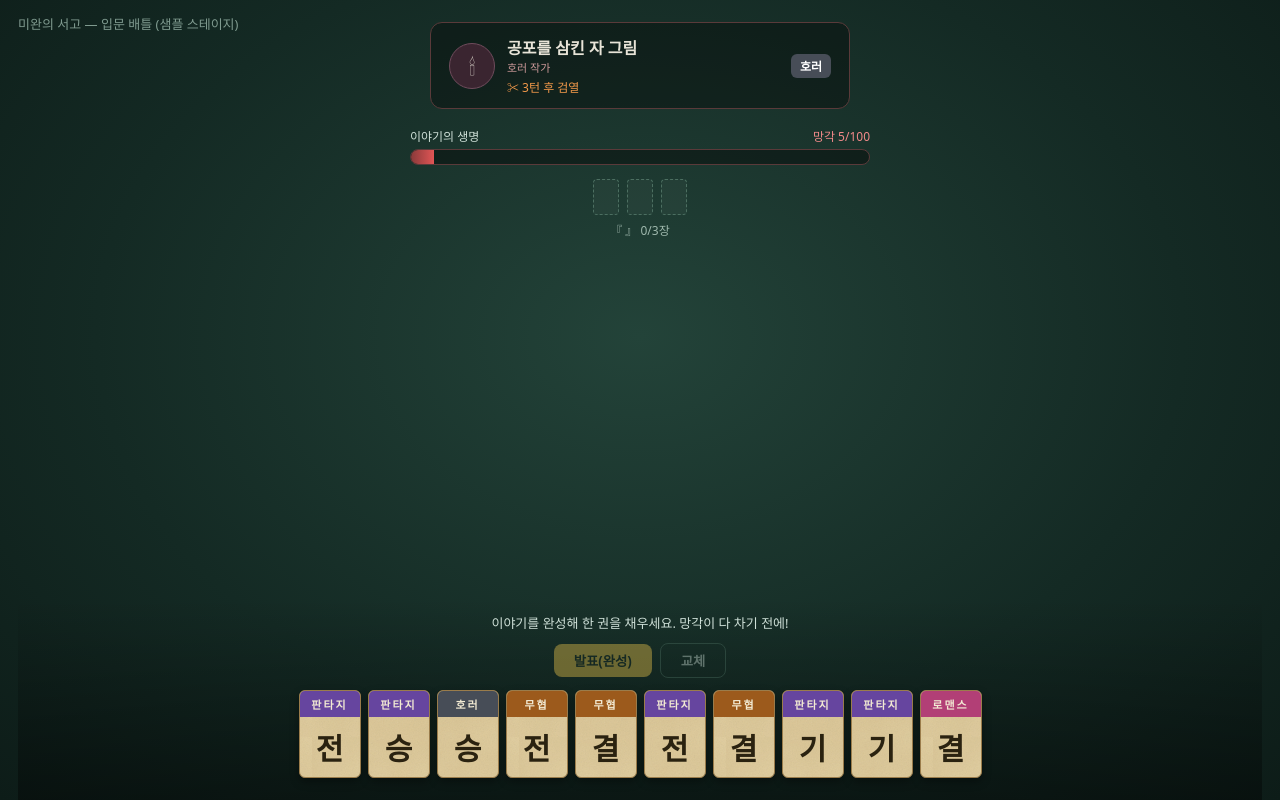
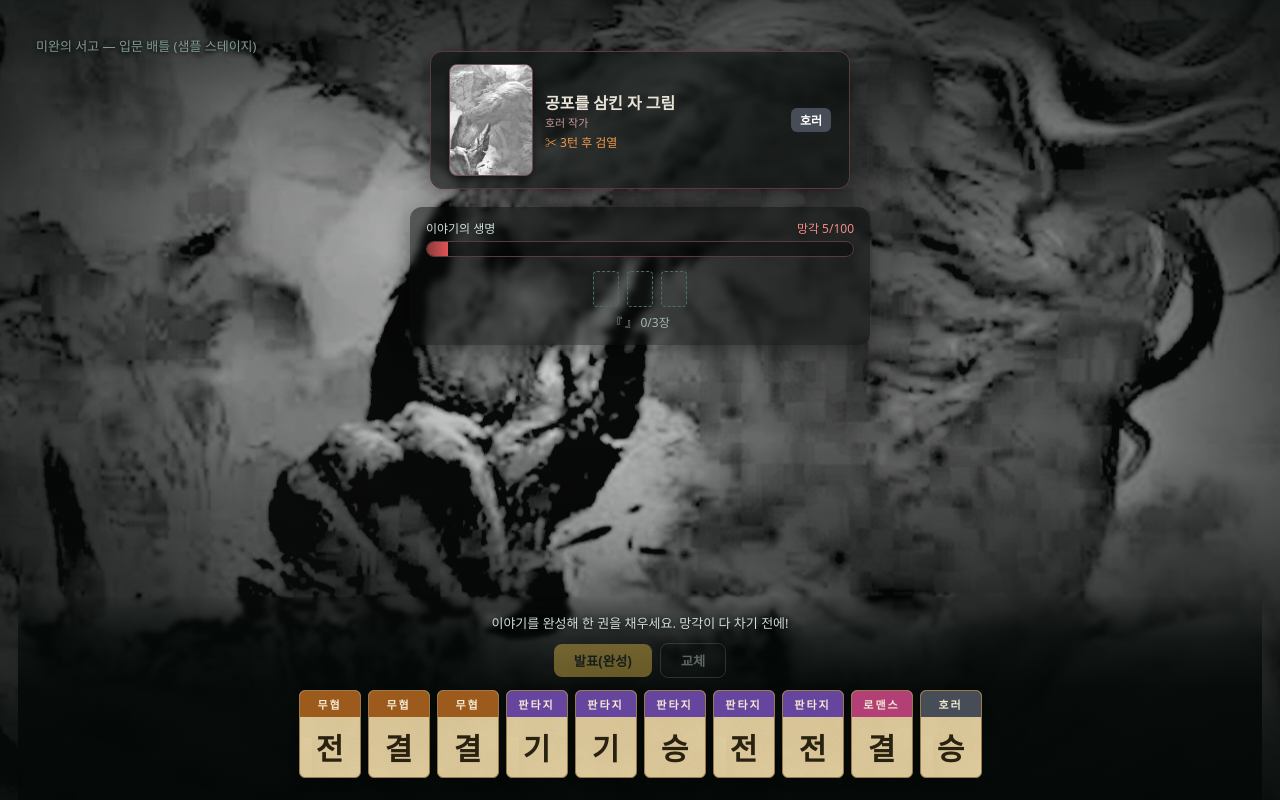
Before and after one commit to urusa52/nan-duel-m1, a plain HTML site: page 3p/m2.html in a window 1280 px wide. Drawn offline with Linux system fonts and the light colour scheme.

```diff
--- a/3p/m2.html
+++ b/3p/m2.html
@@ -17,6 +17,8 @@
     border-radius:12px; padding:12px 18px; min-width:420px; }
   .b-av { width:46px; height:46px; border-radius:50%; background:#3a2530; border:1px solid #6f4c5c;
     display:flex; align-items:center; justify-content:center; font-size:22px; }
+  .b-portrait { width:84px; height:112px; border-radius:8px; border:1px solid #6f4c5c; flex:0 0 auto;
+    background-size:cover; background-position:center top; box-shadow:0 3px 10px rgba(0,0,0,.55); }
   .b-name { font-size:16px; font-weight:700; }
   .b-tag { font-size:11px; color:#c99; }
   .b-intent { font-size:12px; color:#f2994a; margin-top:3px; }
@@ -51,10 +53,53 @@
   .card.locked { filter:grayscale(.7) brightness(.65); cursor:default; }
   .card.locked::after { content:attr(data-lock); position:absolute; inset:0; display:flex; align-items:center;
     justify-content:center; font-size:20px; z-index:3; }
+  /* 살아있는 배경 (연필 · 애니메이션) — '압도' 톤 */
+  .bglayer{position:absolute;inset:0;z-index:0;overflow:hidden;pointer-events:none;background:#0a0d0c}
+  /* 배경이 주인공: 크게·밝게 잡고, 가독성은 아래 scrim(패널 뒤 어둠)이 책임진다 */
+  .bg{position:absolute;inset:-10%;background:url('./assets/bg_grim.png') center 42%/cover;
+    filter:url(#wob) brightness(.74) contrast(1.34) saturate(0);opacity:.92;
+    animation:drift 34s ease-in-out infinite alternate}
+  @keyframes drift{0%{transform:scale(1.14) translate(0,0)}100%{transform:scale(1.26) translate(-3.5%,-2.2%)}}
+  /* 아주 느린 숨쉬기 — 살아있는 느낌 */
+  .breathe{position:absolute;inset:0;background:radial-gradient(ellipse at 50% 44%, rgba(0,0,0,0), rgba(0,0,0,.5) 78%);
+    animation:breathe 11s ease-in-out infinite alternate}
+  @keyframes breathe{0%{opacity:.5}100%{opacity:1}}
+  .fog{position:absolute;inset:-25%;background:
+    radial-gradient(circle at 28% 62%, rgba(200,220,220,.07), transparent 42%),
+    radial-gradient(circle at 72% 40%, rgba(200,220,220,.06), transparent 46%);
+    animation:fog 22s linear infinite}
+  @keyframes fog{0%{transform:translate(0,0)}100%{transform:translate(6%,-4%)}}
+  /* 비네트만 — 중앙은 열어둬서 그림이 그대로 보이게 */
+  .tint{position:absolute;inset:0;background:
+    radial-gradient(ellipse at 50% 40%, transparent 46%, rgba(6,10,9,.72) 100%),
+    linear-gradient(180deg, rgba(6,10,9,.58), transparent 24%, transparent 56%, rgba(6,10,9,.8))}
+  .flash{position:absolute;inset:0;background:#dfeaff;opacity:0;mix-blend-mode:screen;animation:flash 9s linear infinite}
+  @keyframes flash{0%,90%,100%{opacity:0}91%{opacity:.4}92%{opacity:.05}93%{opacity:.3}95%{opacity:0}}
+  .m2>.title,.m2>#boss,.m2>.mid,.m2>.bottom{position:relative;z-index:1}
+  /* 결과창은 화면 전체를 덮어야 하므로 absolute 유지 (relative로 덮어쓰면 아래로 밀려남) */
+  .m2>#overlay{position:absolute;inset:0;z-index:20}
+
+  /* --- scrim: 배경을 세게 올린 만큼, UI 뒤에만 어둠을 깔아 가독성 확보 --- */
+  #boss{background:rgba(8,12,11,.62);backdrop-filter:blur(3px);box-shadow:0 6px 26px rgba(0,0,0,.5)}
+  .mid{background:rgba(8,12,11,.52);backdrop-filter:blur(3px);border-radius:12px;padding:12px 16px 14px;
+    box-shadow:0 6px 22px rgba(0,0,0,.45)}
+  .bottom{background:linear-gradient(0deg, rgba(5,9,8,.9) 55%, rgba(5,9,8,.6) 80%, transparent);
+    backdrop-filter:blur(2px)}
+  .title{text-shadow:0 1px 4px #000}
+  #hint{text-shadow:0 1px 5px #000}
 </style>
 </head>
 <body>
 <div class="m2">
+  <div class="bglayer">
+    <div class="bg"></div><div class="fog"></div><div class="breathe"></div><div class="tint"></div><div class="flash"></div>
+  </div>
+  <svg width="0" height="0" style="position:absolute"><filter id="wob" x="-8%" y="-8%" width="116%" height="116%">
+    <feTurbulence type="fractalNoise" baseFrequency="0.004 0.007" numOctaves="2" seed="4" result="n">
+      <animate attributeName="baseFrequency" dur="15s" values="0.004 0.007;0.006 0.009;0.004 0.007" repeatCount="indefinite"/>
+    </feTurbulence>
+    <feDisplacementMap in="SourceGraphic" in2="n" scale="12" xChannelSelector="R" yChannelSelector="G"/>
+  </filter></svg>
   <div class="title">미완의 서고 — 입문 배틀 (샘플 스테이지)</div>
   <div id="boss"></div>
 
@@ -73,6 +118,6 @@
 
   <div id="overlay" class="overlay hidden"></div>
 </div>
-<script type="module" src="./src/main-m2.js?v=1"></script>
+<script type="module" src="./src/main-m2.js?v=3"></script>
 </body>
 </html>
--- a/3p/src/main-m2.js
+++ b/3p/src/main-m2.js
@@ -13,7 +13,7 @@
 const CFG = {
   hand: 10, need: 3, forgetMax: 100, forgetStart: 5, forgetPerTurn: 8,
   pushback: { win: 50, normal: 35, lose: 18 },     // 상성별 망각 되밀기
-  boss: { genre: 'ho', name: '공포를 삼킨 자 그림', tag: '호러 작가', avatar: '🕯', censorEvery: 3, lockTurns: 2 },
+  boss: { genre: 'ho', name: '공포를 삼킨 자 그림', tag: '호러 작가', avatar: '🕯', img: './assets/boss_grim.png', censorEvery: 3, lockTurns: 2 },
   beats: { mu: 'sf', sf: 'fa', fa: 'ro', ro: 'ho', ho: 'mu' }, // A▶B = A가 B를 이김 (오각형)
   rules: { allowCrossGenreRun: false, allowGenreTriplet: false },
 };
@@ -33,10 +33,14 @@
 function reset() {
   S.wall = shuffle(buildWall(allIds, 3), makeRng((Math.random() * 1e9) | 0));
   S.hand = []; for (let i = 0; i < CFG.hand; i++) S.hand.push(drawCard());
+  sortHand();
   S.sel = new Set(); S.book = 0; S.forget = CFG.forgetStart; S.turn = 0; S.phase = 'play'; S.flash = '이야기를 완성해 한 권을 채우세요. 망각이 다 차기 전에!';
   render();
 }
 function drawCard() { const id = S.wall.pop(); return { id, lock: 0 }; }
+const GORDER = { mu: 0, sf: 1, fa: 2, ro: 3, ho: 4 };
+// 손패 자동 정렬 (장르→단계). 손패 구성이 바뀔 때(선택 비어있을 때)만 호출.
+function sortHand() { S.hand.sort((a, b) => { const ca = cardMap[a.id], cb = cardMap[b.id]; return (GORDER[ca.genre] - GORDER[cb.genre]) || (ca.stage - cb.stage); }); }
 
 // ---- 상성 ----
 function matchup(myGenre) {
@@ -64,6 +68,7 @@
   const set = new Set(idx);
   S.hand = S.hand.filter((_, i) => !set.has(i));
   for (let k = 0; k < 3 && S.wall.length; k++) S.hand.push(drawCard());
+  sortHand();
   S.sel.clear();
   const tag = m === 'win' ? ' (상성 강타! 딴지 씻김)' : m === 'lose' ? ' (상성 약함…)' : '';
   S.flash = `${genreName(genre)} 이야기 완성 — 망각 −${push}${tag}`;
@@ -75,6 +80,7 @@
   const n = idx.length;
   S.hand = S.hand.filter((_, i) => !set.has(i));
   for (let k = 0; k < n && S.wall.length; k++) S.hand.push(drawCard());
+  sortHand();
   S.sel.clear();
   S.flash = `${n}장 교체 — 한 턴이 흘러 망각이 스몄다`;
   endTurn();
@@ -100,8 +106,11 @@
 function render() {
   // 보스
   const untilCensor = CFG.boss.censorEvery - (S.turn % CFG.boss.censorEvery);
+  const av = CFG.boss.img
+    ? `<div class="b-portrait" style="background-image:url('${CFG.boss.img}')"></div>`
+    : `<div class="b-av">${CFG.boss.avatar}</div>`;
   $('#boss').innerHTML =
-    `<div class="b-av">${CFG.boss.avatar}</div>`
+    av
     + `<div><div class="b-name">${CFG.boss.name}</div><div class="b-tag">${CFG.boss.tag}</div>`
     + `<div class="b-intent">✂ ${untilCensor}턴 후 검열</div></div>`
     + `<div class="b-genre ${CFG.boss.genre}">${genreName(CFG.boss.genre)}</div>`;
```
Also changed, not shown: 3p/assets/bg_grim.png (added), 3p/assets/boss_grim.png (added).
